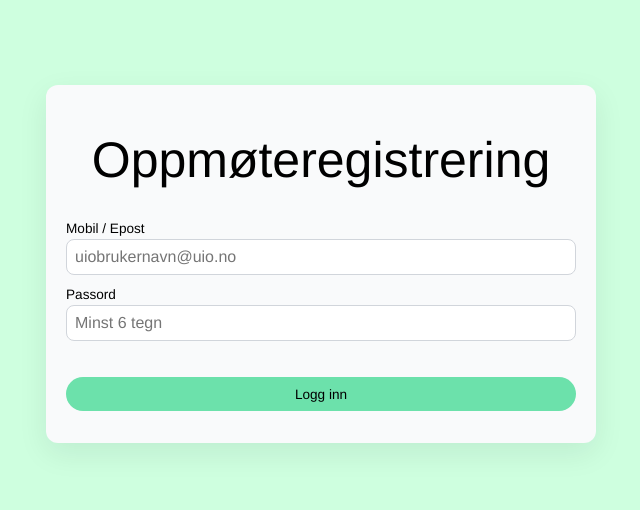
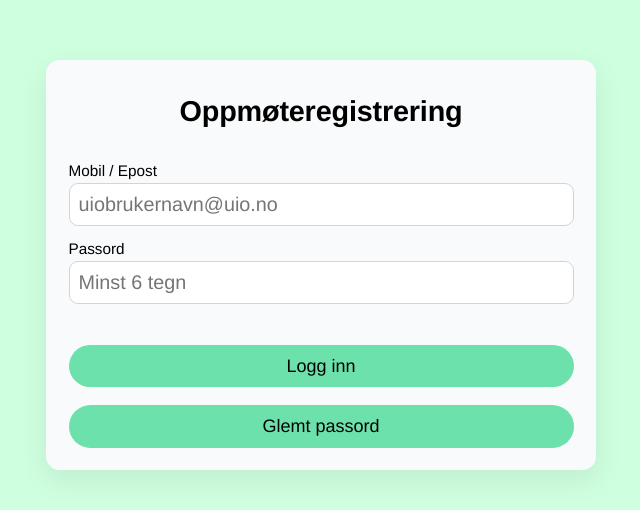
Before and after one commit to TagFri/attendance-book, a React (Vite) app: page / in a window 1280 px wide. Shown: the part 144-654 px from the top of the page, without its empty margins (319-959 px from the left). Built offline with nearby package versions, Linux system fonts and the light colour scheme; no server answers.

Commit message:
change @media max to 550px

```diff
--- a/src/App.tsx
+++ b/src/App.tsx
@@ -2,6 +2,9 @@ import LoadingSpinner from "./LoadingSpinner";
 import type React from "react";
 import { useState } from "react";
 import { useAuth } from "./hooks/useAuth";
+import { auth } from "./firebase";
+import { sendPasswordResetEmail } from "firebase/auth";
+import { toast } from "sonner";
 import StudentPage from "./StudentPage";
 import TeacherPage from "./TeacherPage";
 import AdminPage from "./AdminPage";
@@ -24,6 +27,7 @@ function App() {
     // Registrering er deaktivert – kun innlogging
     const [authError, setAuthError] = useState<string | null>(null);
     const [submitting, setSubmitting] = useState(false);
+    const [sendingReset, setSendingReset] = useState(false);
 
     const handleSubmit = async (e: React.FormEvent) => {
         e.preventDefault();
@@ -54,6 +58,31 @@ function App() {
             setAuthError(msg);
         } finally {
             setSubmitting(false);
+        }
+    };
+
+    const handleForgotPassword = async () => {
+        const trimmed = email.trim();
+        if (!trimmed) {
+            toast.error("Skriv inn e‑postadressen din først.");
+            return;
+        }
+        setSendingReset(true);
+        try {
+            await sendPasswordResetEmail(auth, trimmed);
+            toast.success("Sendte e‑post for tilbakestilling av passord.");
+        } catch (err: any) {
+            console.error(err);
+            let msg = "Kunne ikke sende e‑post for tilbakestilling.";
+            if (err?.code === "auth/invalid-email") {
+                msg = "Ugyldig e‑postadresse.";
+            } else if (err?.code === "auth/user-not-found") {
+                // For sikkerhet kan vi bruke en nøytral melding, men vi informerer brukeren om å sjekke adressen
+                msg = "Fant ingen bruker for denne e‑postadressen.";
+            }
+            toast.error(msg);
+        } finally {
+            setSendingReset(false);
         }
     };
 
@@ -152,6 +181,25 @@ function App() {
                             >
                                 {submitting ? "Logger inn..." : "Logg inn"}
                             </button>
+                            <button
+                                type="button"
+                                onClick={handleForgotPassword}
+                                disabled={sendingReset}
+                                style={{
+                                    width: "100%",
+                                    padding: "0.6rem 1rem",
+                                    borderRadius: "999px",
+                                    border: "none",
+                                    background: "#6CE1AB",
+                                    color: "black",
+                                    fontWeight: 500,
+                                    cursor: "pointer",
+                                    marginTop: 0,
+                                    marginBottom: "0.25rem",
+                                }}
+                            >
+                                {sendingReset ? "Sender e‑post..." : "Glemt passord"}
+                            </button>
                         </form>
                     </div>
                 </div>
--- a/src/StudentPage.tsx
+++ b/src/StudentPage.tsx
@@ -390,7 +390,10 @@ function StudentPage({ user }: StudentPageProps) {
                     </button>
                 </div>
             </div>
-            <h2 style={{ textAlign: "center", marginBottom: "1rem" }}>
+            <h2 style={{
+                textAlign: "center",
+                margin: "4rem 0 1.5rem",
+            }}>
                 Registrer oppmøte
             </h2>
 
@@ -531,6 +534,8 @@ function StudentPage({ user }: StudentPageProps) {
                                 borderRadius: "0.5rem",
                                 border: "1px solid #d1d5db",
                                 minWidth: "10rem",
+                                maxWidth: "12rem",
+                                marginTop: "0.5rem",
                             }}
                         />
 
@@ -541,7 +546,7 @@ function StudentPage({ user }: StudentPageProps) {
                             type="button"
                             onClick={() => setScanning((s) => !s)}
                             style={{
-                                marginTop: "1rem",
+                                margin: "2rem 0",
                                 padding: "0.4rem 0.9rem",
                                 borderRadius: "999px",
                                 border: "1px solid #d1d5db",
@@ -578,10 +583,13 @@ function StudentPage({ user }: StudentPageProps) {
                 )}
             </div>
 
-            <hr style={{ marginTop: "2rem", marginBottom: "1rem" }} />
+            <hr style={{ marginTop: "2rem", marginBottom: "2rem" }} />
 
             <section>
-                <h3 style={{textAlign: "center"}}>{labelFromTerm(termOptions, selectedTerm)}</h3>
+                <h3 style={{
+                    textAlign: "center",
+                    margin: "0 0 1.5rem",
+                }}>{labelFromTerm(termOptions, selectedTerm)}</h3>
 
                 {statsLoading ? (
                     <LoadingSpinner />
--- a/src/TeacherPage.tsx
+++ b/src/TeacherPage.tsx
@@ -659,13 +659,17 @@ function TeacherPage({ user }: TeacherPageProps) {
                 </div>
             </div>
 
-            <h2 style={{ textAlign: "center", marginBottom: "2rem" }}>
+            <h2 style={{
+                textAlign: "center",
+                margin: "4rem 0 3rem" }}>
                 Registrer oppmøte
             </h2>
 
             {/* Termin øverst, time under */}
-            <section style={{ marginTop: "1rem", display: "flex", flexDirection: "column", alignItems: "center" }}>
-                <div style={{ marginBottom: "1rem", width: "100%", maxWidth: 520 }}>
+            <section style={{
+                marginTop: "1rem", display: "flex", flexDirection: "column", alignItems: "center" }}>
+                <div style={{
+                    marginBottom: "1.25rem", width: "100%", maxWidth: 520 }}>
                     {(() => {
                         // Bygg liste over valgbare terminer
                         const allowedSet =
@@ -807,7 +811,9 @@ function TeacherPage({ user }: TeacherPageProps) {
 
             {/* Nylig registrerte timer (kun når ingen aktiv økt) */}
             {!activeSession && recentTimes.length > 0 && (
-                <section style={{ marginTop: "1rem", display: "flex", flexDirection: "column", alignItems: "center" }}>
+                <section style={{
+                    marginTop: "1.5rem",
+                    display: "flex", flexDirection: "column", alignItems: "center" }}>
                     <div style={{ width: "100%", maxWidth: 520 }}>
                         <h4 style={{ textAlign: "center", marginTop: 0 }}>Nylig registrerte timer</h4>
                         <ul style={{ listStyle: "none", padding: 0, margin: 0 }}>
--- a/src/index.css
+++ b/src/index.css
@@ -8,6 +8,104 @@ html, body {
   min-height: 100vh;
   max-width: 100%;
   overflow-x: hidden; /* Prevent horizontal scroll on mobile */
+}
+
+body {
+  /*  Font attributes */
+  color: black;
+
+  h1 {
+    line-height: 1;
+    letter-spacing: -0.01rem;
+  }
+
+  h2 {
+    line-height: 1.067;
+    letter-spacing: 0.03rem;
+  }
+
+  h3 {
+    line-height: 1.083;
+    letter-spacing: 0.02rem;
+  }
+
+  h4 {
+    line-height: 1.1;
+    letter-spacing: 0.01rem;
+  }
+
+  h5 {
+    line-height: 1.111;
+    letter-spacing: 0.01rem;
+  }
+
+  h6 {
+    line-height: 1.125;
+    letter-spacing: 0.01rem;
+  }
+
+  p {
+    line-height: 1.3;
+    letter-spacing: 0.01rem;
+    color: black;
+  }
+}
+*, h1, h2, h3, h4, h5, h6, p, input, a, li {
+  font-family: "Helvetica", "Arial", sans-serif;;
+  color: black
+}
+
+/* MOBILE FONTS SIZE AND TYPES */
+@media (max-width: 576px) {
+  /* Root font-size*/
+  * {font-size: 14px;}
+  /* Relative font-sizes*/
+  body {
+    /* Heading font sizes*/
+    h1 {font-size: 1.5rem}
+    h2 {font-size: 1.4rem}
+    h3 {font-size: 1.25rem}
+    h4 {font-size: 1.15rem}
+    input, select {font-size: 1.1rem}
+    button {font-size: 1rem}
+    /* Bold text*/
+    h1, h2, h3, h4 {font-weight: 600}
+  }
+}
+
+/* TABLET FONTS FONTS SIZE AND TYPES **/
+@media (min-width: 576px) {
+  /* Root font-size*/
+  * {font-size: 16px;}
+  /* Relative font-sizes */
+  body {
+    /* Heading font sizes*/
+    h1 {font-size: 2.125rem}
+    h2 {font-size: 1.35rem}
+    h3 {font-size: 1.25rem}
+    h4 {font-size: 1.125rem}
+    input, select {font-size: 1.1rem}
+    button {font-size: 1rem}
+    /* Bold text*/
+    h1, h2, h3, h4 {font-weight: 600}
+  }
+}
+/* DESKTOP FONTS FONTS SIZE AND TYPES **/
+@media (min-width: 992px) {
+  /* Root font-size*/
+  * {font-size: 18px;}
+  /* Heading font sizes*/
+  body {
+    h1 {font-size: 1.6rem}
+    h2 {font-size: 1.3rem}
+    h3 {font-size: 1.2rem}
+    h4 {font-size: 1.1rem}
+    h5 {font-size: 1.1rem}
+    input, select {font-size: 1.1rem}
+    button {font-size: 1rem}
+    /* Bold text */
+    h1, h2, h3, h4, h5 {font-weight: 600}
+  }
 }
 
 /* Ensure predictable sizing and avoid overflow due to padding/borders */
@@ -113,31 +211,11 @@ footer .footer-credits { margin-top: 0.75rem; text-align: right; }
   footer .footer-credits { text-align: center; }
 }
 
-/* Headings – default for "Øvrige sider" */
-h1, h2, h3, h4, h5 {
-  margin-top: 0.6em;
-  margin-bottom: 0.3em;
-  color: #000000;
-}
-h1 { font-size: 50px; font-weight: 400; }
-h2 { font-size: 28px; font-weight: 400; }
-h3 { font-size: 23px; font-weight: 400; }
-h4 { font-size: 19px; font-weight: 700; }
-h5 { font-size: 17px; font-weight: 700; }
-
-/* Front page (login) overrides – "Forsider" */
-.front-page h1 { font-size: 50px; font-weight: 400; }
-.front-page h2 { font-size: 40px; font-weight: 400; }
-.front-page h3 { font-size: 31px; font-weight: 400; }
-.front-page h4 { font-size: 26px; font-weight: 400; }
-.front-page h5 { font-size: 21px; font-weight: 400; }
-.front-page p,
-.front-page a { font-size: 18px; font-weight: 400; color: #000000; }
 
 /* Ingress and quotes use Times New Roman */
 .ingress,
 blockquote {
-  font-family: "Times New Roman", Times, serif;
+  font-family: "Helvetica", "Arial", sans-serif;
 }
 
 /* Utility: responsive table wrapper (used on teacher/admin pages) */
@@ -196,6 +274,15 @@ input:focus, select:focus {
   .page-card { max-width: 100vw !important; }
 }
 
+/* Admin: Oppmøtebøker — small-screen split after filter button */
+@media (max-width: 640px) {
+  .admin-books-controls { display: flex; gap: 0.5rem; }
+  .admin-books-controls .admin-books-rest { display: flex; gap: 0.5rem; flex: 1 1 auto; min-width: 0; }
+  /* Apply 40/60 split only when both exist (superadmin) */
+  .admin-books-rest--split .admin-books-action { flex: 0 0 40%; width: auto !important; white-space: nowrap; }
+  .admin-books-rest--split .admin-books-select { flex: 0 0 60%; min-width: 0; }
+}
+
 /* Desktop/base: all cards default to max 550px */
 @media (min-width: 1024px) {
   .page-card { max-width: 550px; }
```
Also changed, not shown: src/AdminPage.tsx (+26 -24 lines).
